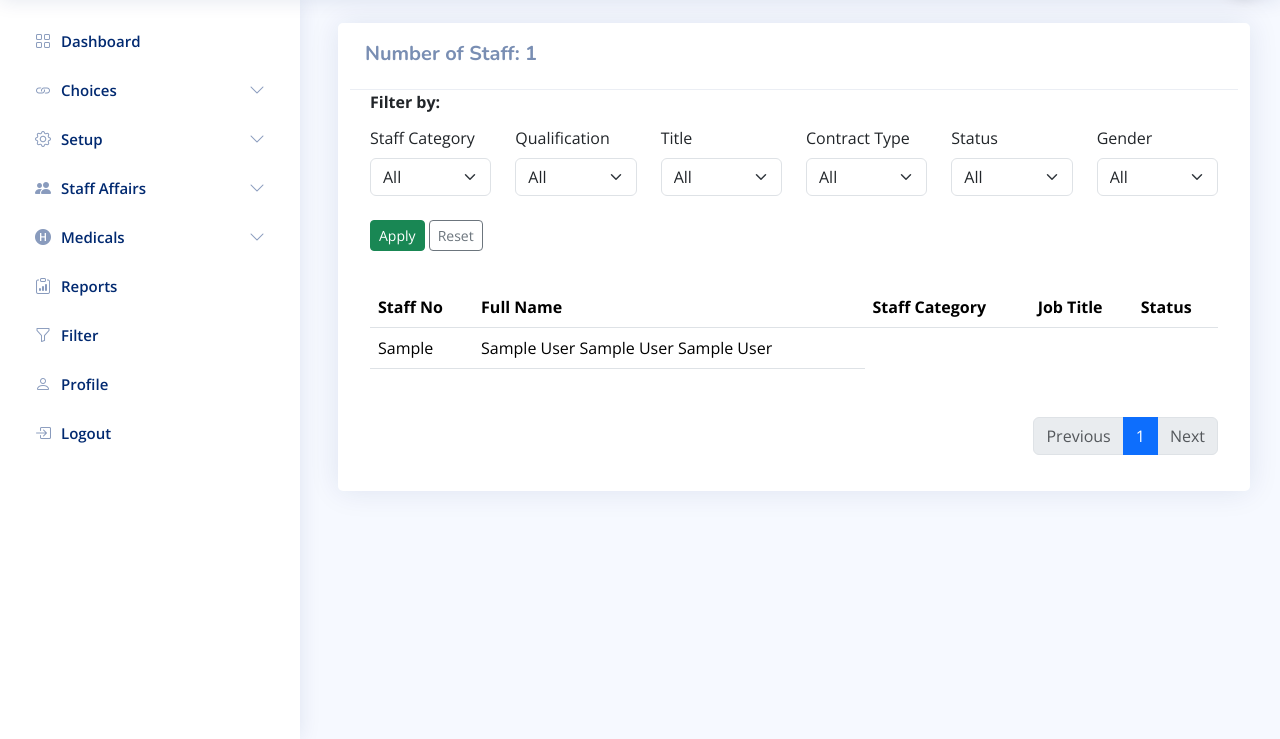
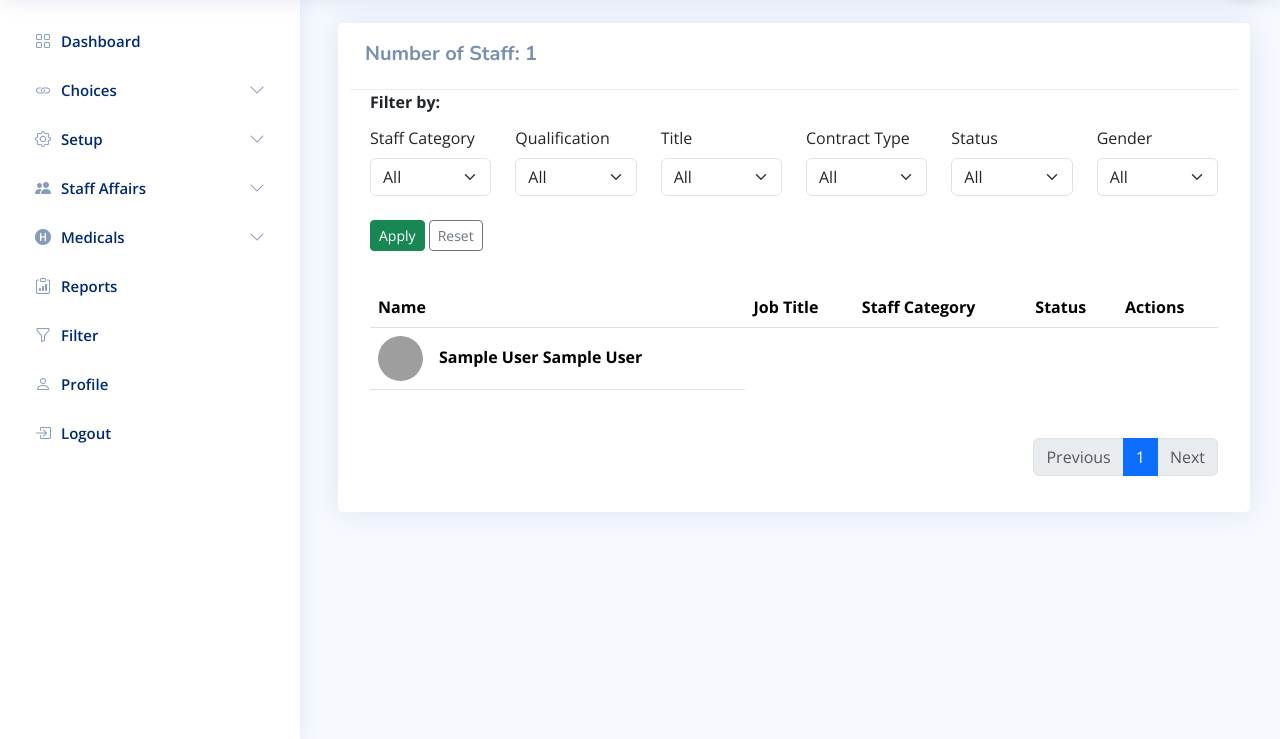
Before and after one commit to Kweku7k/bss, a Django app: page /allstaff in a window 1280 px wide. Shown: the part 61-800 px from the top of the page. Run offline with Django 5.2, Linux system fonts and the light colour scheme; a user stored in the database is signed in; tables that the repository leaves empty hold one stand-in row (values such as "Sample post"); parts of the project's set-up code (start-up, migrations or seed data) failed here and were passed over; some libraries are stand-ins or nearby versions; grey boxes are pictures that could not be loaded.

Commit message:
Fix typos in job title labels and improve staff name display; update confirmation prompts in campus actions

```diff
--- a/hr/models.py
+++ b/hr/models.py
@@ -55,17 +55,9 @@ class Employee(models.Model):
     created = models.DateTimeField(auto_now_add=True)
 
     def __str__(self):
-        staffname = self.title + ' '
-        if self.fname:
-            staffname += self.fname + ' '
-        if self.middlenames:
-            staffname += self.middlenames + ' '
-        if self.lname:
-            staffname += self.lname + ' '
-        if self.suffix:
-            staffname += self.suffix
-        return staffname
-        #self.title + ' ' + self.fname + ' ' + self.middlenames + ' ' + self.lname + ' ' + self.suffix
+        return f"{self.staffno} {self.title} {self.fname or ''} {self.lname or ''}".strip()
+
+
 
 class CompanyInformation(models.Model):
     staffno = models.ForeignKey(Employee,blank=False,null=False,on_delete=models.CASCADE) # Link to Employees model
--- a/hr/views.py
+++ b/hr/views.py
@@ -802,6 +802,7 @@ def bulk_upload(request):
                                     'lname': row['lname'],
                                     'fname': row['fname'],
                                     'middlenames': row.get('middlenames', ''),
+                                    'oname': row.get('oname', ''),
                                     'suffix': row.get('suffix', ''),
                                     'gender': row.get('gender', ''),
                                     'dob': parse_date(row.get('dob', '')),
@@ -835,6 +836,7 @@ def bulk_upload(request):
                             )
 
                             print(f"Employee: {employee}")
+                            print(f"Created")
 
                             # If employee already exists, add to duplicates and skip
                             if not created:
@@ -873,6 +875,7 @@ def bulk_upload(request):
                             dept_long_name = row.get('dept')
                             dept_long_instance, created = Department.objects.get_or_create(dept_long_name=dept_long_name, sch_fac=sch_fac_instance)
 
+                            print("Starting Company Info")
                             # Process CompanyInformation data if present in CSV
                             company_info, created = CompanyInformation.objects.get_or_create(
                                 staffno=employee,  # linking to the employee instance
--- a/templates/base.html
+++ b/templates/base.html
@@ -31,6 +31,7 @@
 <!-- Include Bootstrap JS and Popper -->
 <script src="https://cdn.jsdelivr.net/npm/bootstrap@5.3.0-alpha1/dist/js/bootstrap.bundle.min.js"></script>
 
+
 <script>
    // Wait until the DOM is fully loaded
    document.addEventListener('DOMContentLoaded', function () {
--- a/templates/hr/allstaff.html
+++ b/templates/hr/allstaff.html
@@ -94,27 +94,58 @@
 
         <div class="card-body">
             {% if staffs %}
-                <table class="table table-hover">
-                    <thead class="">
+                <table class="table align-middle mb-0 bg-white">
+                    <thead class="bg-light">
                         <tr>
-                            <th>Staff No</th>
-                            <th>Full Name</th>
+                            <th>Name</th>
+                            <th>Job Title</th>
                             <th>Staff Category</th>
-                            <th>Job Title</th>
                             <th>Status</th>
+                            <th>Actions</th>
                         </tr>
                     </thead>
                     <tbody>
                         {% for staff in staffs %}
                             <tr class="clickable-row" onclick="window.location='{% url 'staff-details' staff.staffno %}'">
-                                <td>{{ staff.staffno }}</td>
-                                <td>{{ staff.title }} {{ staff.fname }} {{ staff.lname }} {{ staff.middlenames }}</td>
+                                <td>
+                                    <div class="d-flex align-items-center">
+                                        {% if staff.staff_pix %}
+                                            <img src="{{ staff.staff_pix.url }}" alt="Avatar" style="width: 45px; height: 45px" class="rounded-circle" />
+                                        {% else %}
+                                            <img src="/media/images/fav.png" alt="Avatar" style="width: 45px; height: 45px" class="rounded-circle" />
+                                        {% endif %}
+                                        <div class="ms-3">
+                                            <p class="fw-bold mb-1">{{ staff.title }} {{ staff.fname }} {{ staff.lname }}</p>
+                                            {% for company_data in  company_info %}
+                                                {% if staff.staffno == company_data.staffno_id %}
+                                                    <p class="text-muted mb-0">{{ company_data.email }}</p>
+                                                {% endif %}
+                                            {% endfor %}
+                                        </div>
+                                    </div>
+                                </td>
                                 {% for company_data in company_info %}
                                     {% if staff.staffno == company_data.staffno_id %}
+                                        <td>
+                                            <p class="fw-normal mb-1">{{ company_data.job_title }}</p>
+                                            {% if company_data.dept and company_data.directorate %}
+                                                <p class="text-muted mb-0">{{ company_data.dept.dept_long_name }} - {{ company_data.directorate.direct_name }}</p>
+                                            {% elif company_data.dept %}
+                                                <p class="text-muted mb-0">{{ company_data.dept.dept_long_name }}</p>
+                                            {% elif company_data.directorate %}
+                                                <p class="text-muted mb-0">{{ company_data.directorate.direct_name }}</p>
+                                            {% endif %}
+                                        </td>
                                         <td>{{ company_data.staff_cat }}</td>
-                                        <td>{{ company_data.job_title }}</td>
                                         <td>
-                                            {{ company_data.active_status }}
+                                            <span class="badge {% if company_data.active_status == 'Active' %}bg-success{% elif company_data.active_status == 'Leave' %}bg-info{% else %}bg-warning{% endif %} rounded-pill d-inline">
+                                                {{ company_data.active_status }}
+                                            </span>
+                                        </td>
+                                        <td>
+                                            <button type="button" class="btn btn-link btn-sm btn-rounded" onclick="window.location='{% url 'staff-details' staff.staffno %}'">
+                                                View
+                                            </button>
                                         </td>
                                     {% endif %}
                                 {% endfor %}
@@ -129,6 +160,7 @@
             {% else %}
                 <p class="text-center">No staff found.</p>
             {% endif %}
+
 
 
             <div class="mt-5">
@@ -179,10 +211,6 @@
                 </nav>
             </div>
         </div>
-
-
-
-
     </div>
 </div>
 
--- a/templates/hr/renewal.html
+++ b/templates/hr/renewal.html
@@ -60,7 +60,7 @@
                     </div>
 
                     <div class="col-md-4">
-                        <label class="form-label">Prev. Jobb Title</label>
+                        <label class="form-label">Prev. Job Title</label>
                         <input type="text" class="form-control" value="{{ company_info.job_title }}" readonly >
                     </div>
 
--- a/templates/hr/staff_data.html
+++ b/templates/hr/staff_data.html
@@ -30,7 +30,7 @@
         </div>
         <div class="card-body">
           <div class="row mb-3">
-            <h5 class="mb-3">Detailed Overview of <b> {{ staff.title }} {{ staff.fname }} {{ staff.lname }} {{ staff.middlenames }} {{ staff.oname }}</b></h5>
+            <h5 class="mb-3">Detailed Overview of <b> {{ staff.title }} {{ staff.fname }} {{ staff.lname }} {{ staff.middlenames }}</b></h5>
 
             <!-- Staff details -->
             <div class="col-md-6 mb-3">
@@ -60,6 +60,10 @@
             <div class="col-md-6 mb-3">
               <strong>Date of Expiration:</strong>
               <p class="text-muted">{{ company_info.doe }}</p>
+            </div>
+            <div class="col-md-6 mb-3">
+              <strong>Confirmation Date:</strong>
+              <p class="text-muted">{{ company_info.renewal }}</p>
             </div>
             <div class="col-md-6 mb-3">
               <strong>Highest Educational Qualification:</strong>
--- a/templates/partials/_staffdetails_sidebar.html
+++ b/templates/partials/_staffdetails_sidebar.html
@@ -7,7 +7,7 @@
           {% endif %}
 
           <br />
-          <h5><b>{{ staff.title }} {{ staff.fname }} {{ staff.lname }} {{ staff.middlenames }} {{ staff.oname }}</b></h5>
+          <h5><b>{{ staff.title }} {{ staff.fname }} {{ staff.lname }} {{ staff.middlenames }}</b></h5>
         </div>
         <ul class="sidebar-nav">
 
--- a/templates/setup/add_campus.html
+++ b/templates/setup/add_campus.html
@@ -40,7 +40,7 @@
                         <td>{{ camp.campus_name }}</td>
                         <td class="text-end">
                             <a class="btn btn-sm btn-info bi-pencil-square" href="{% url 'edit-campus' camp.id %}"></a>
-                            <a class="btn btn-sm btn-danger bi-trash" href="{% url 'delete-campus' camp.id %}" onclick="return confirm('Do you really want to delete the data for {{ campus.campus_name }}?');"></a>
+                            <a class="btn btn-sm btn-danger bi-trash" href="{% url 'delete-campus' camp.id %}" onclick="return confirm('Do you really want to delete the data for {{ camp.campus_name }}?');"></a>
                         </td>
                     </tr>
                     {% endfor %}
--- a/templates/setup/generic.html
+++ b/templates/setup/generic.html
@@ -36,15 +36,15 @@
                 <table class="table table-sm table-hover">
                     <tr>
                         <th>{{ model_name }} Name</th>
-                        <th>Actions</th>
+                        <th class="text-end">Actions</th>
                     </tr>
 
                     {% for record in records %}
                         <tr>
                             <td>{{ record.name }}</td>
-                            <td>
+                            <td class="text-end">
                                 <a class="btn btn-sm btn-info bi-pencil-square" href="?edit_id={{ record.id }}"></a>
-                                <form method="POST" action="" style="display:inline;" onsubmit="return confirm('Do you really want to delete {{ record.name }}?');">
+                                <form method="POST" action="" style="display:inline;" onsubmit="return confirm('Do you really want to delete the data for {{ record.name }}?');">
                                     {% csrf_token %}
                                     <input type="hidden" name="delete_id" value="{{ record.id }}">
                                     <button type="submit" class="btn btn-sm btn-danger bi-trash text-end"></button>
```
Also changed, not shown: setup/views.py (+12 -7 lines), templates/hr/search.html (+48 -19 lines).
